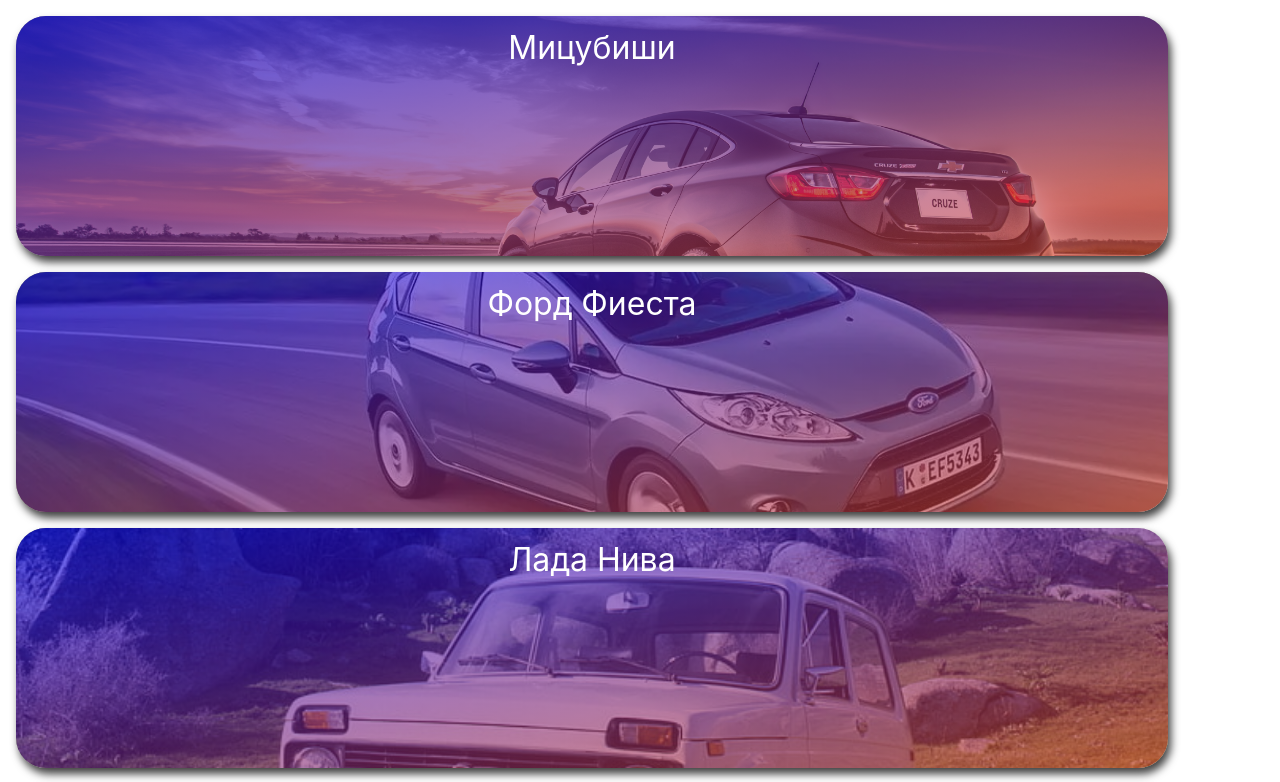
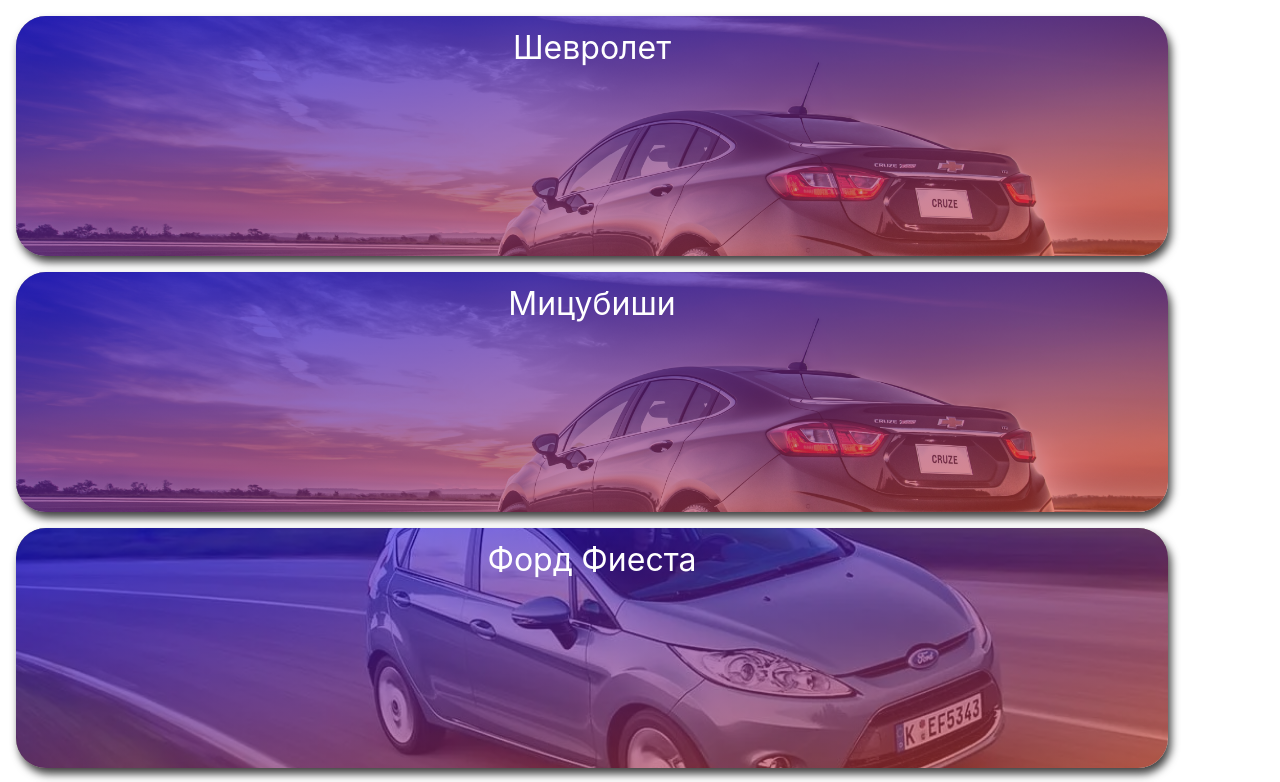
Before and after one commit to georgievmv/mileage-log-book-calculator, a React (Create React App) app: page / in a window 1280 px wide. Shown: the top 782 px of the page. Built offline with nearby package versions, Linux system fonts and the light colour scheme.

Commit message:
add chev

```diff
--- a/src/App.tsx
+++ b/src/App.tsx
@@ -1,7 +1,7 @@
-import './App.css';
-import Form from './pages/Form';
-import Cars from './pages/Cars';
-import { useState } from 'react';
+import "./App.css";
+import Form from "./pages/Form";
+import Cars from "./pages/Cars";
+import { useState } from "react";
 export type Car = {
   name: string;
   consumption: number;
@@ -9,33 +9,46 @@
 };
 const cars: Car[] = [
   {
-    name: 'Мицубиши',
-    consumption: 8.19,
-    img: '806855-Cruze-Chevrolet-Back-view.jpg',
+    name: "Шевролет",
+    consumption: 8.5,
+    img: "806855-Cruze-Chevrolet-Back-view.jpg",
   },
   {
-    name: 'Форд Фиеста',
-    consumption: 8,
-    img: 'ford-fiesta.jpg',
+    name: "Мицубиши",
+    consumption: 8.19,
+    img: "806855-Cruze-Chevrolet-Back-view.jpg",
   },
   {
-    name: 'Лада Нива',
-    consumption: 10.5,
-    img: 'mountains-lada-niva-ваз2121-lada-niva-wallpaper-preview.jpg',
+    name: "Форд Фиеста",
+    consumption: 8,
+    img: "ford-fiesta.jpg",
   },
   {
-    name: 'Рено Меган',
+    name: "Лада Нива",
+    consumption: 10.5,
+    img: "mountains-lada-niva-ваз2121-lada-niva-wallpaper-preview.jpg",
+  },
+  {
+    name: "Рено Меган",
     consumption: 6.5,
     img: "IMG_1885.JPEG",
   },
 ];
 
 function App() {
-  const [selectedCar, setSelectedCar] = useState<Car>({ name: '', consumption: 0, img: '' });
+  const [selectedCar, setSelectedCar] = useState<Car>({
+    name: "",
+    consumption: 0,
+    img: "",
+  });
   return (
     <div className="App">
-      {!selectedCar.name && <Cars setSelectedCar={setSelectedCar} cars={cars} />}
-      {selectedCar.name && <Form setSelectedCar={setSelectedCar} selectedCar={selectedCar} />}
+      {!selectedCar.name && (
+        <Cars setSelectedCar={setSelectedCar} cars={cars} />
+      )}
+      {selectedCar.name && (
+        <Form setSelectedCar={setSelectedCar} selectedCar={selectedCar} />
+      )}
     </div>
   );
 }
```
Also changed, not shown: tsconfig.json (+5 -11 lines), 1 other file (tests, documents, lock files or other folders).
